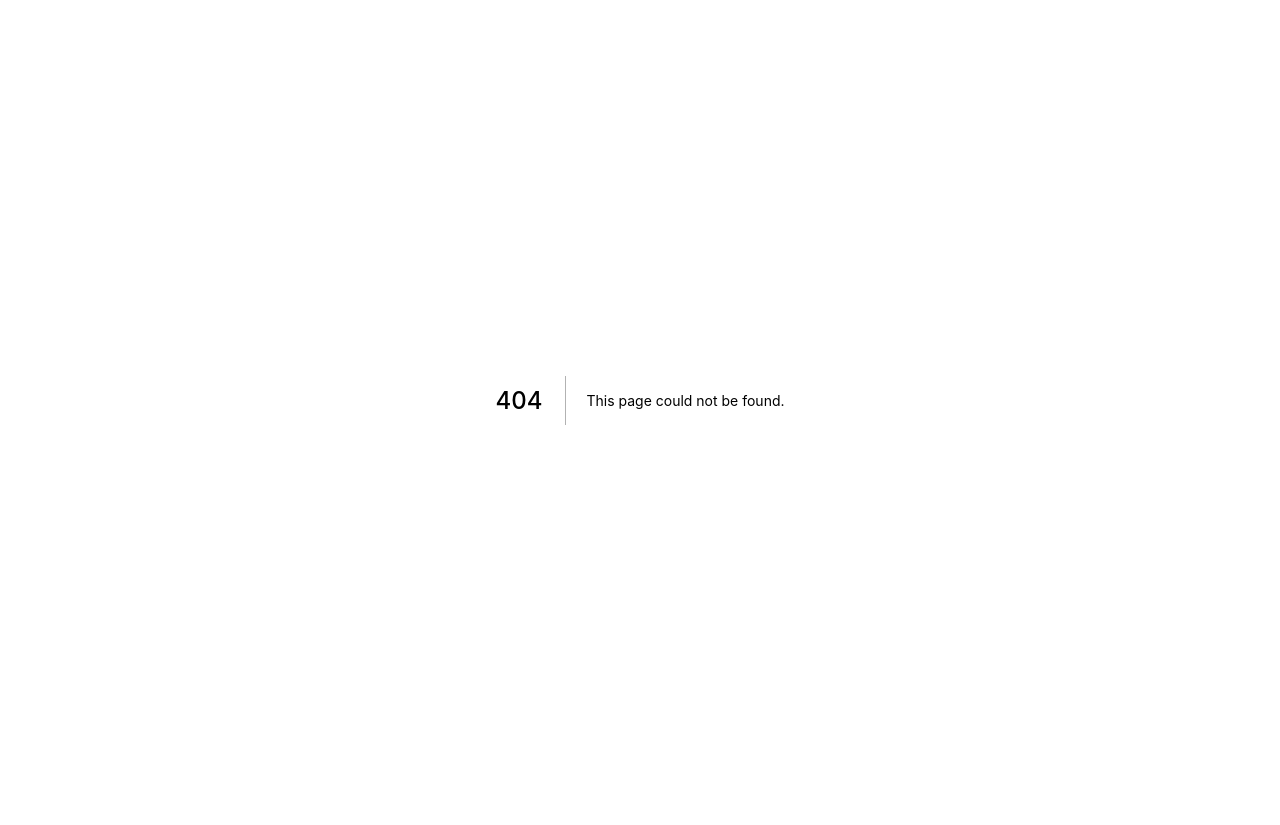
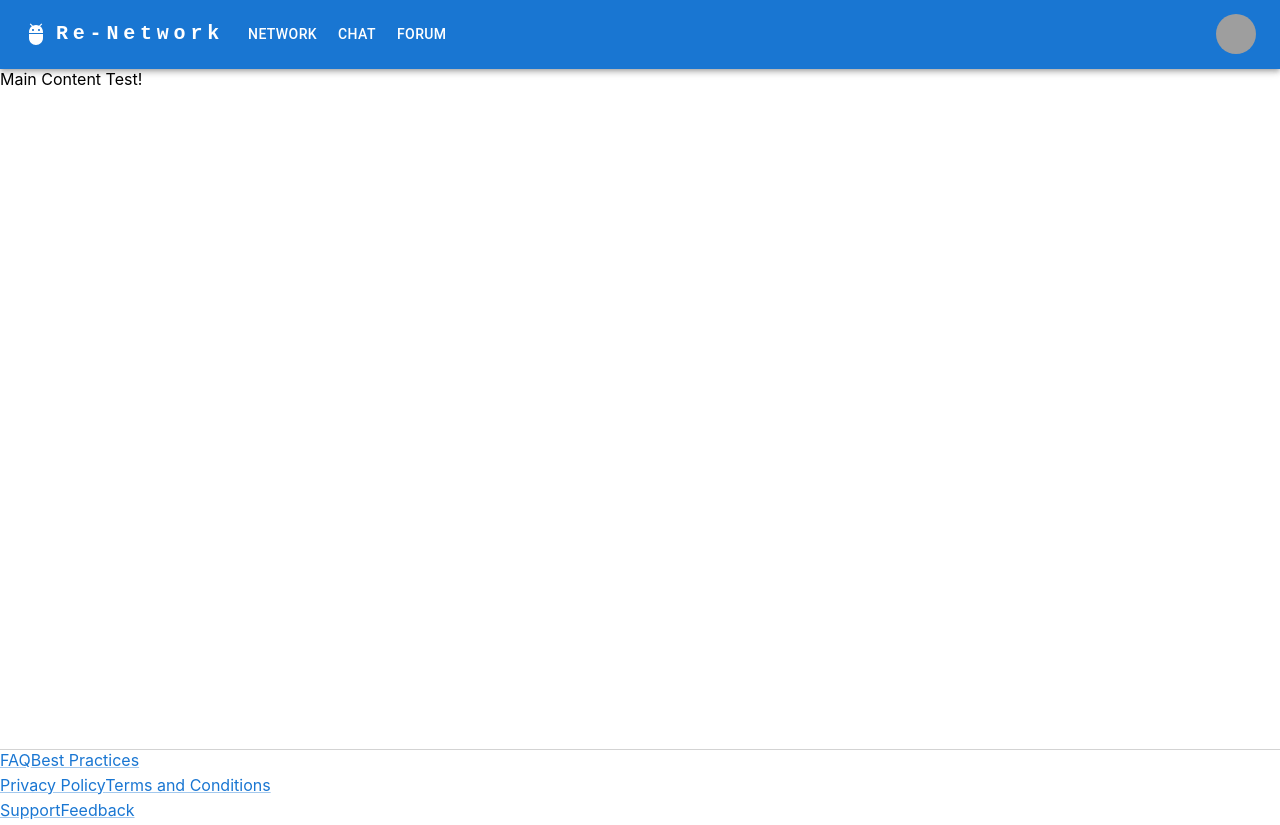
Before and after one commit to YannickPferr/collabothon-coba, a Next.js app: page / in a window 1280 px wide. Before the commit this address had no page. Before the commit the page ends 800 px from the top, so only its background shows below. Built offline with nearby package versions, Linux system fonts and the light colour scheme; grey boxes are pictures that could not be loaded.

Commit message:
header and footer

```diff
--- /dev/null
+++ b/components/Footer.jsx
@@ -0,0 +1,22 @@
+import React from "react";
+import Link from "@mui/material/Link";
+import styles from "../styles/Footer.module.css";
+
+export default function Footer(props) {
+  return (
+    <div className={styles.footer}>
+      <div className={styles.column}>
+        <Link href="#">FAQ</Link>
+        <Link href="#">Best Practices</Link>
+      </div>
+      <div className={styles.column}>
+        <Link href="#">Privacy Policy</Link>
+        <Link href="#">Terms and Conditions</Link>
+      </div>
+      <div className={styles.column}>
+        <Link href="#">Support</Link>
+        <Link href="#">Feedback</Link>
+      </div>
+    </div>
+  );
+}
--- /dev/null
+++ b/components/Layout.jsx
@@ -0,0 +1,16 @@
+import { Footer } from "../components";
+import ResponsiveAppBar from "./ResponsiveAppBar";
+
+const Layout = (props) => {
+    return (
+      <div>
+        <>
+          <ResponsiveAppBar />
+          {props.children}
+          <Footer />
+        </>
+      </div>
+    );
+  };
+
+  export default Layout;
--- /dev/null
+++ b/components/ResponsiveAppBar.jsx
@@ -0,0 +1,162 @@
+import * as React from 'react';
+import AppBar from '@mui/material/AppBar';
+import Box from '@mui/material/Box';
+import Toolbar from '@mui/material/Toolbar';
+import IconButton from '@mui/material/IconButton';
+import Typography from '@mui/material/Typography';
+import Menu from '@mui/material/Menu';
+import MenuIcon from '@mui/icons-material/Menu';
+import Container from '@mui/material/Container';
+import Avatar from '@mui/material/Avatar';
+import Button from '@mui/material/Button';
+import Tooltip from '@mui/material/Tooltip';
+import MenuItem from '@mui/material/MenuItem';
+import AdbIcon from '@mui/icons-material/Adb';
+
+const pages = ['Network', 'Chat', 'Forum'];
+const settings = ['Profile', 'Account Settings', 'Logout'];
+
+const ResponsiveAppBar = () => {
+  const [anchorElNav, setAnchorElNav] = React.useState(null);
+  const [anchorElUser, setAnchorElUser] = React.useState(null);
+
+  const handleOpenNavMenu = (event) => {
+    setAnchorElNav(event.currentTarget);
+  };
+  const handleOpenUserMenu = (event) => {
+    setAnchorElUser(event.currentTarget);
+  };
+
+  const handleCloseNavMenu = () => {
+    setAnchorElNav(null);
+  };
+
+  const handleCloseUserMenu = () => {
+    setAnchorElUser(null);
+  };
+
+  return (
+    <AppBar position="static">
+      <Container maxWidth="xl">
+        <Toolbar disableGutters>
+          <AdbIcon sx={{ display: { xs: 'none', md: 'flex' }, mr: 1 }} />
+          <Typography
+            variant="h6"
+            noWrap
+            component="a"
+            href="/"
+            sx={{
+              mr: 2,
+              display: { xs: 'none', md: 'flex' },
+              fontFamily: 'monospace',
+              fontWeight: 700,
+              letterSpacing: '.3rem',
+              color: 'inherit',
+              textDecoration: 'none',
+            }}
+          >
+            Re-Network
+          </Typography>
+
+          <Box sx={{ flexGrow: 1, display: { xs: 'flex', md: 'none' } }}>
+            <IconButton
+              size="large"
+              aria-label="account of current user"
+              aria-controls="menu-appbar"
+              aria-haspopup="true"
+              onClick={handleOpenNavMenu}
+              color="inherit"
+            >
+              <MenuIcon />
+            </IconButton>
+            <Menu
+              id="menu-appbar"
+              anchorEl={anchorElNav}
+              anchorOrigin={{
+                vertical: 'bottom',
+                horizontal: 'left',
+              }}
+              keepMounted
+              transformOrigin={{
+                vertical: 'top',
+                horizontal: 'left',
+              }}
+              open={Boolean(anchorElNav)}
+              onClose={handleCloseNavMenu}
+              sx={{
+                display: { xs: 'block', md: 'none' },
+              }}
+            >
+              {pages.map((page) => (
+                <MenuItem key={page} onClick={handleCloseNavMenu}>
+                  <Typography textAlign="center">{page}</Typography>
+                </MenuItem>
+              ))}
+            </Menu>
+          </Box>
+          <AdbIcon sx={{ display: { xs: 'flex', md: 'none' }, mr: 1 }} />
+          <Typography
+            variant="h5"
+            noWrap
+            component="a"
+            href=""
+            sx={{
+              mr: 2,
+              display: { xs: 'flex', md: 'none' },
+              flexGrow: 1,
+              fontFamily: 'monospace',
+              fontWeight: 700,
+              letterSpacing: '.3rem',
+              color: 'inherit',
+              textDecoration: 'none',
+            }}
+          >
+            LOGO
+          </Typography>
+          <Box sx={{ flexGrow: 1, display: { xs: 'none', md: 'flex' } }}>
+            {pages.map((page) => (
+              <Button
+                key={page}
+                onClick={handleCloseNavMenu}
+                sx={{ my: 2, color: 'white', display: 'block' }}
+              >
+                {page}
+              </Button>
+            ))}
+          </Box>
+
+          <Box sx={{ flexGrow: 0 }}>
+            <Tooltip title="Open settings">
+              <IconButton onClick={handleOpenUserMenu} sx={{ p: 0 }}>
+                <Avatar alt="Remy Sharp" src="/static/images/avatar/2.jpg" />
+              </IconButton>
+            </Tooltip>
+            <Menu
+              sx={{ mt: '45px' }}
+              id="menu-appbar"
+              anchorEl={anchorElUser}
+              anchorOrigin={{
+                vertical: 'top',
+                horizontal: 'right',
+              }}
+              keepMounted
+              transformOrigin={{
+                vertical: 'top',
+                horizontal: 'right',
+              }}
+              open={Boolean(anchorElUser)}
+              onClose={handleCloseUserMenu}
+            >
+              {settings.map((setting) => (
+                <MenuItem key={setting} onClick={handleCloseUserMenu}>
+                  <Typography textAlign="center">{setting}</Typography>
+                </MenuItem>
+              ))}
+            </Menu>
+          </Box>
+        </Toolbar>
+      </Container>
+    </AppBar>
+  );
+};
+export default ResponsiveAppBar;
--- /dev/null
+++ b/components/index.js
@@ -0,0 +1,2 @@
+export { default as Footer } from "./Footer";
+export { default as Layout } from "./Layout";
--- a/pages/_app.js
+++ b/pages/_app.js
@@ -1,7 +1,21 @@
 import '../styles/globals.css'
+import { Layout } from "../components";
+import Head from "next/head";
 
 function MyApp({ Component, pageProps }) {
-  return <Component {...pageProps} />
+  return (
+    <>
+      <Head>
+        {/*<link rel="icon" href="/favicon-compressed.png" />*/}
+        <title>Re Network</title>
+      </Head>
+
+
+      <Layout>
+        <Component {...pageProps} />
+      </Layout>
+    </>
+  );
 }
 
 export default MyApp
--- /dev/null
+++ b/pages/index.jsx
@@ -0,0 +1,10 @@
+import React from "react";
+import styles from "../styles/Content.module.css"
+
+export default function MainPage(props) {
+    return (
+        <div className={styles.maincontent}>
+            Main Content Test!
+        </div>
+    );
+}
--- /dev/null
+++ b/styles/Content.module.css
@@ -0,0 +1,3 @@
+.maincontent {
+    height: 85vh;
+}
--- /dev/null
+++ b/styles/Footer.module.css
@@ -0,0 +1,8 @@
+.footer {
+  border-top: 1px solid lightgray;
+}
+
+.column {
+  display: block;
+  margin-bottom: 5px;
+}
```
